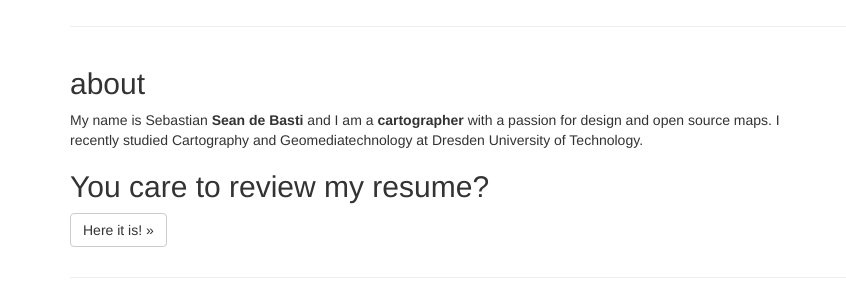
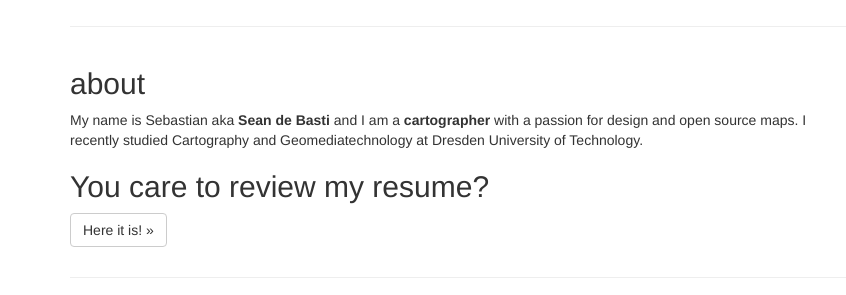
Before and after one commit to Seandebasti/seandebasti.github.io, a plain HTML site: page index.html in a window 1280 px wide. Shown: the part 434-729 px from the top of the page, 0-846 px from the left. Drawn offline with Linux system fonts and the light colour scheme.

Commit message:
update
again

```diff
--- a/index.html
+++ b/index.html
@@ -59,7 +59,7 @@
         <div class="row">
             <div class="col-lg-8 col-sm-8">
                 <h2>about</h2>
-                <p>My name is Sebastian <b>Sean de Basti</b> and I am a <b>cartographer</b> with a passion for design and open source maps. I recently studied Cartography and Geomediatechnology at Dresden University of Technology.</p>
+                <p>My name is Sebastian aka <b>Sean de Basti</b> and I am a <b>cartographer</b> with a passion for design and open source maps. I recently studied Cartography and Geomediatechnology at Dresden University of Technology.</p>
                 <h2>You care to review my resume?</h2>
                 <p><a class="btn btn-default btn-large" href="documents/resume.pdf">Here it is! &raquo;</a>
                 </p>
```
